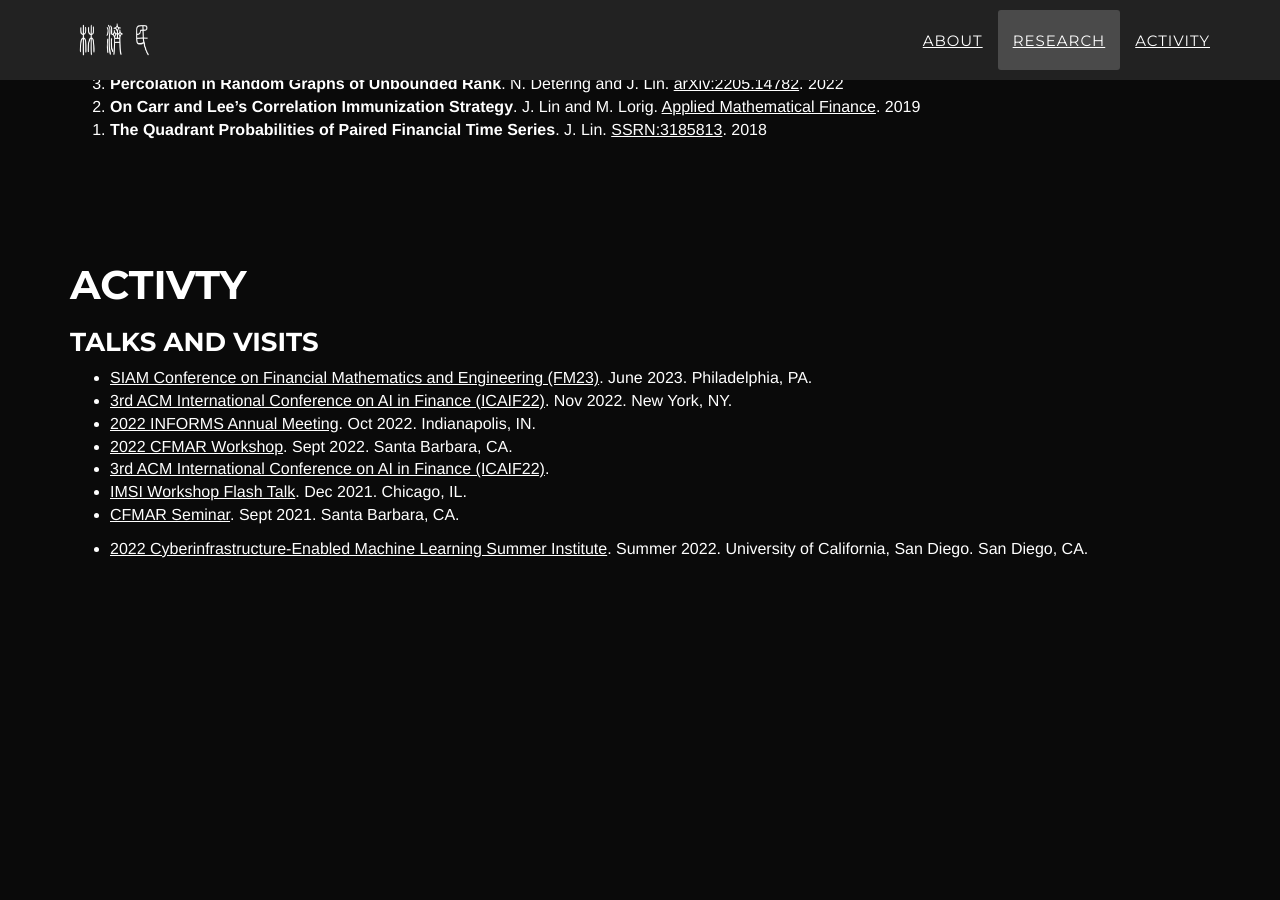
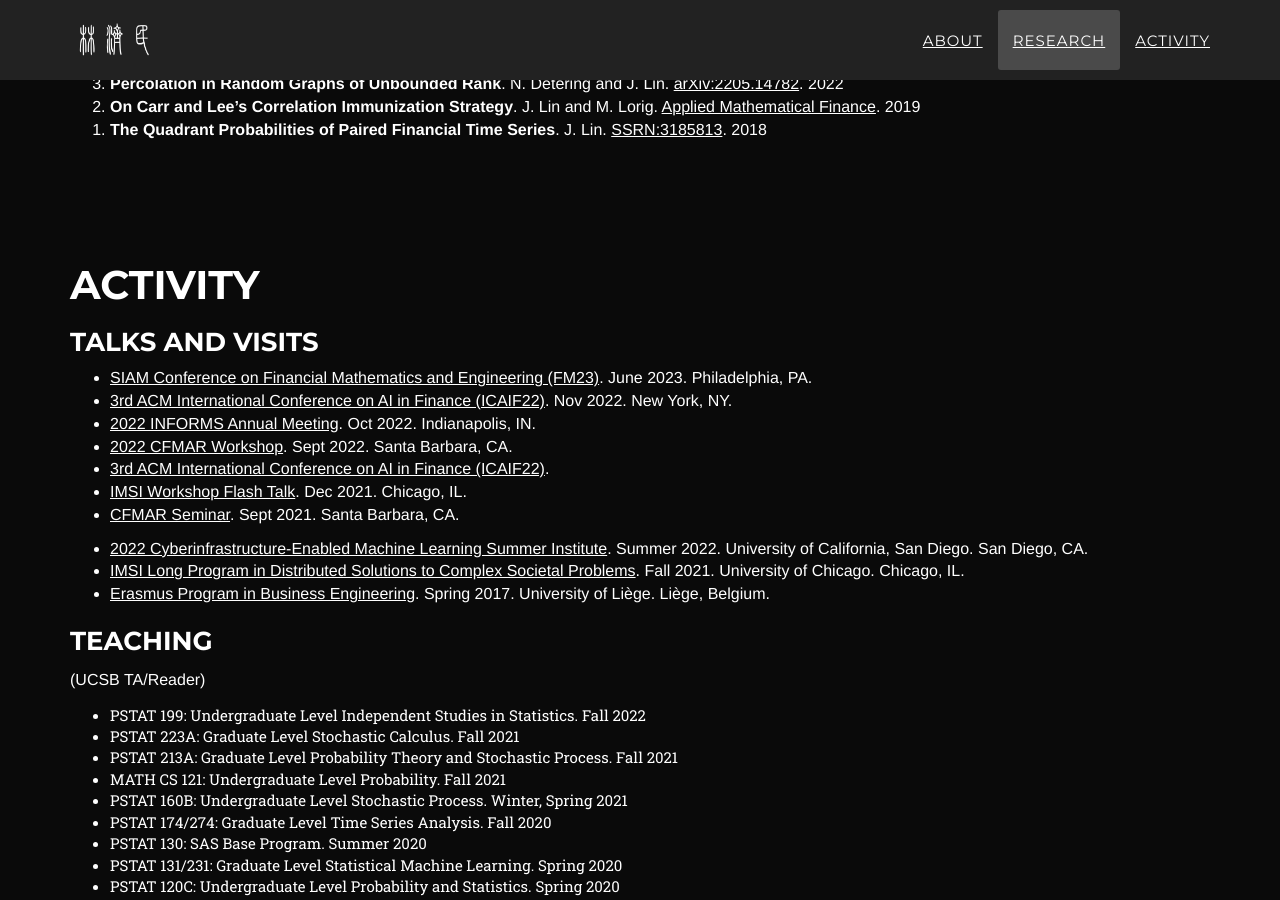
Before and after one commit to jmlinx/jmlinx.github.io, a Jekyll site: the page built from index.html, in a window 1280 px wide and 900 px high, scrolled down 1981 px. Built offline with Jekyll 4.4.1, drawn with Linux system fonts in a browser that asks for light colours; some web fonts are replaced.

```diff
--- a/_config.yml
+++ b/_config.yml
@@ -1,5 +1,5 @@
 # Site settings
-title: Jimin Lin's Homepage
+title: Jimin Lin
 email: jmlinxx@gmail.com
 description: "Jimin Lin's Homepage"
 
--- a/_includes/activity.html
+++ b/_includes/activity.html
@@ -3,7 +3,7 @@
         <div class="container">
             <div class="row">
                 <div class="col-lg-12 text-left">
-                    <h2 class="section-heading">Activty</h2>
+                    <h2 class="section-heading">Activity</h2>
                     <h3>Talks and Visits</h3>
                     <ul class="talks">
                         <li>
```
